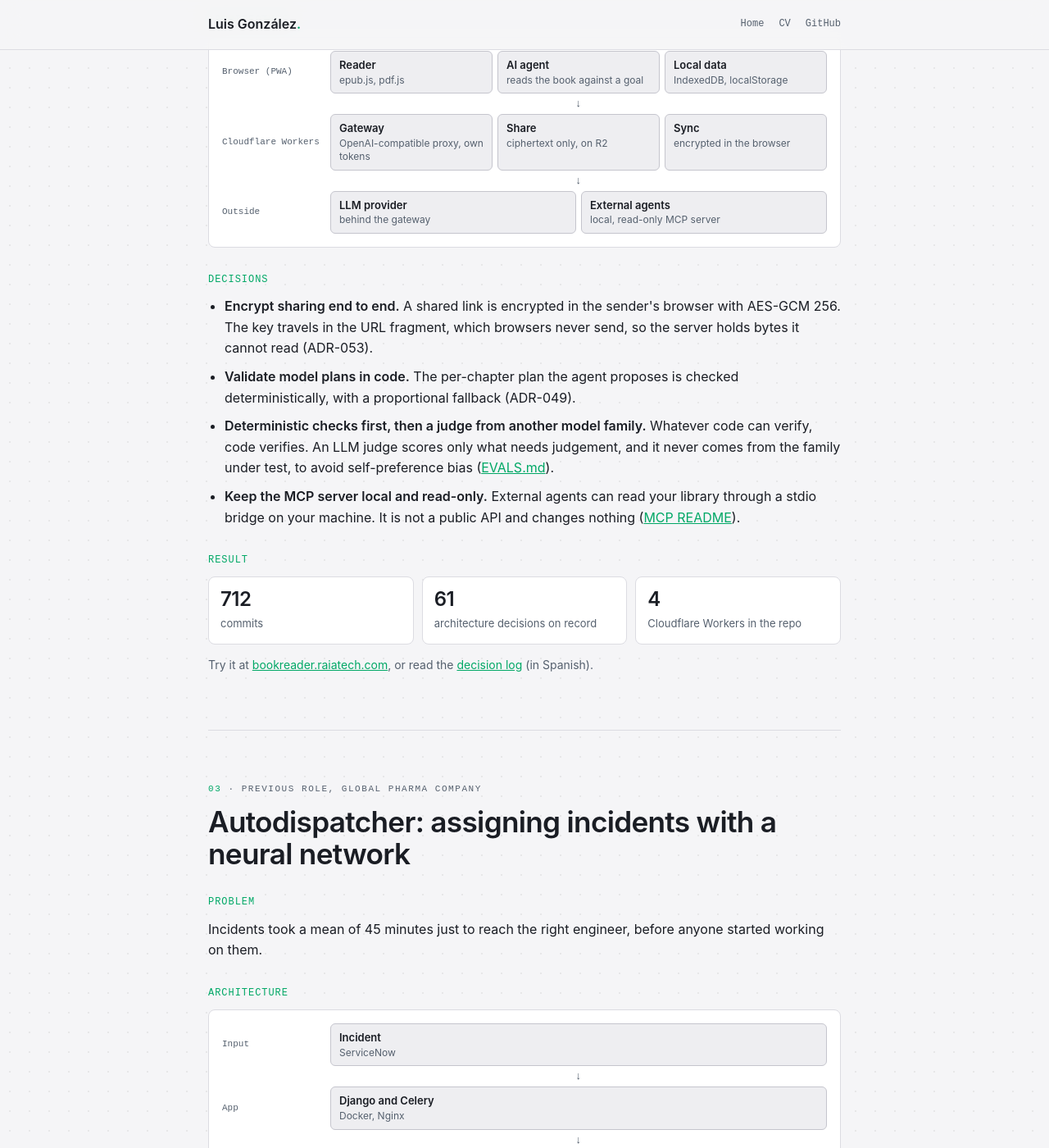
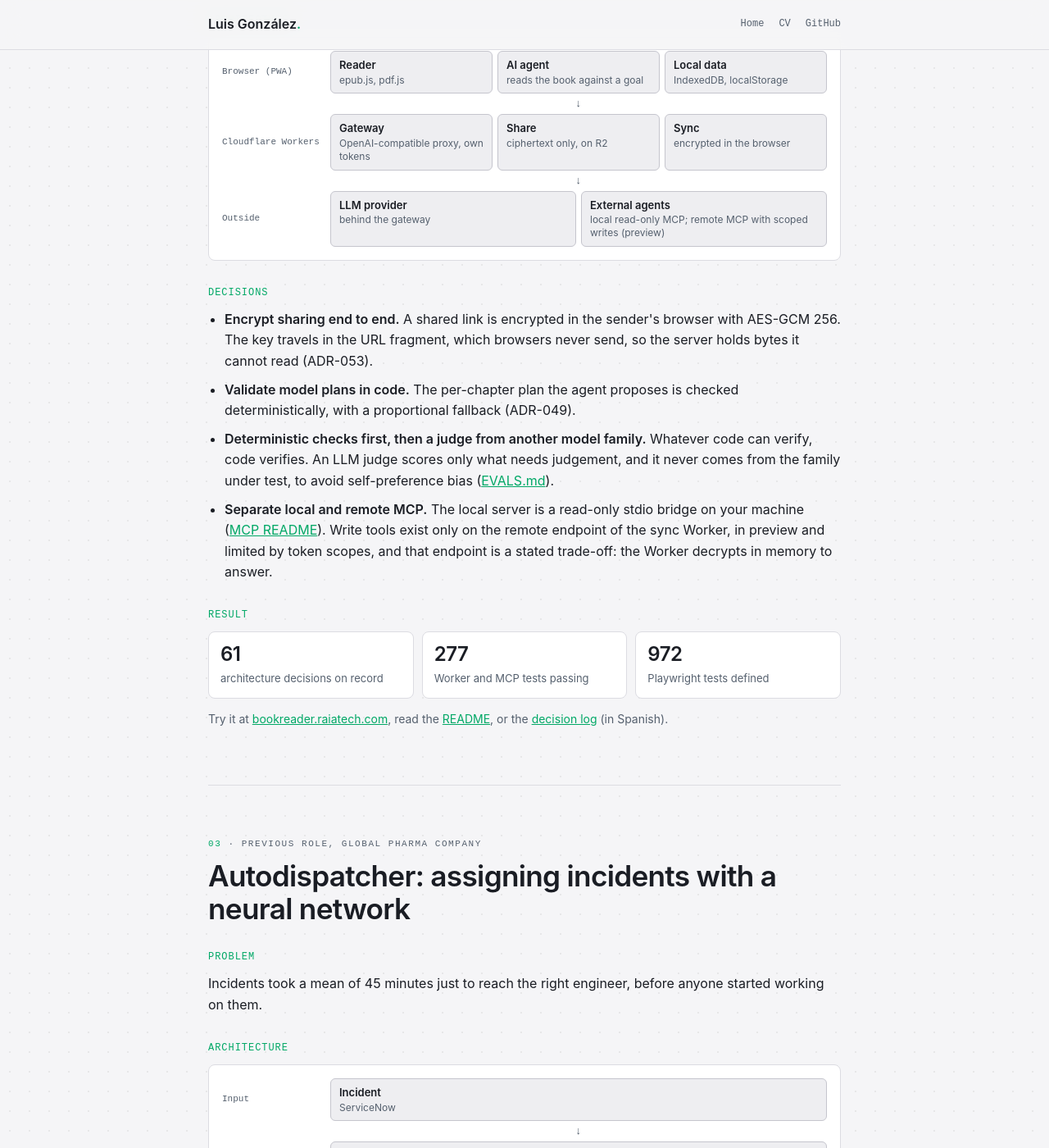
Before and after one commit to iamluisgb/iamluisgb.github.io, a Jekyll site: the page engineering.html, which Jekyll copies as it is, in a window 1280 px wide and 1400 px high, scrolled down 1873 px. Shown: the whole window at 82% size. Built offline with Jekyll 4.4.1, drawn with Linux system fonts in a browser that asks for light colours.

Commit message:
fix(engineering): distingue el MCP local de solo lectura del remoto con escritura
Co-Authored-By: Claude Opus 5.5 <noreply@anthropic.com>

```diff
--- a/assets/home.js
+++ b/assets/home.js
@@ -22,7 +22,7 @@
       "eng.1": "Grafo de conocimiento operativo",
       "eng.1p": "Una ontología sobre sistemas de operaciones en vivo, abierta a agentes de IA por MCP. No almacena datos.",
       "eng.1r": "5.000+ consultas · p50 0,6 s",
-      "eng.2p": "Un agente de lectura que corre en el navegador, con compartir cifrado de extremo a extremo, un servidor MCP de solo lectura y evaluaciones propias.",
+      "eng.2p": "Un agente de lectura que corre en el navegador, con compartir cifrado de extremo a extremo, servidores MCP y evaluaciones propias.",
       "eng.2r": "61 decisiones de arquitectura documentadas",
       "eng.3p": "Una red neuronal, entrenada con 18 meses de tickets, que asigna cada incidente al técnico adecuado.",
       "eng.3r": "de 45 min a menos de 5 min",
--- a/engineering.html
+++ b/engineering.html
@@ -109,17 +109,17 @@
     <h3>Problem</h3>
     <p>A reader that can answer questions about your books normally needs your books on someone's server. I wanted the agent to work with the library staying on the device, and to add server pieces only where a feature could not exist without them.</p>
     <h3>Architecture</h3>
-    <figure class="flow" role="img" aria-label="A browser PWA holds the reader, agent and local data; Cloudflare Workers handle the LLM gateway, encrypted sharing and sync; external agents read through a local MCP server"><div class="capa"><span class="capa-l">Browser (PWA)</span><div class="capa-n"><div class="n"><b>Reader</b><span>epub.js, pdf.js</span></div><div class="n"><b>AI agent</b><span>reads the book against a goal</span></div><div class="n"><b>Local data</b><span>IndexedDB, localStorage</span></div></div></div><div class="arr" aria-hidden="true">↓</div><div class="capa"><span class="capa-l">Cloudflare Workers</span><div class="capa-n"><div class="n"><b>Gateway</b><span>OpenAI-compatible proxy, own tokens</span></div><div class="n"><b>Share</b><span>ciphertext only, on R2</span></div><div class="n"><b>Sync</b><span>encrypted in the browser</span></div></div></div><div class="arr" aria-hidden="true">↓</div><div class="capa"><span class="capa-l">Outside</span><div class="capa-n"><div class="n"><b>LLM provider</b><span>behind the gateway</span></div><div class="n"><b>External agents</b><span>local, read-only MCP server</span></div></div></div></figure>
+    <figure class="flow" role="img" aria-label="A browser PWA holds the reader, agent and local data; Cloudflare Workers handle the LLM gateway, encrypted sharing and sync; external agents read through a local MCP server"><div class="capa"><span class="capa-l">Browser (PWA)</span><div class="capa-n"><div class="n"><b>Reader</b><span>epub.js, pdf.js</span></div><div class="n"><b>AI agent</b><span>reads the book against a goal</span></div><div class="n"><b>Local data</b><span>IndexedDB, localStorage</span></div></div></div><div class="arr" aria-hidden="true">↓</div><div class="capa"><span class="capa-l">Cloudflare Workers</span><div class="capa-n"><div class="n"><b>Gateway</b><span>OpenAI-compatible proxy, own tokens</span></div><div class="n"><b>Share</b><span>ciphertext only, on R2</span></div><div class="n"><b>Sync</b><span>encrypted in the browser</span></div></div></div><div class="arr" aria-hidden="true">↓</div><div class="capa"><span class="capa-l">Outside</span><div class="capa-n"><div class="n"><b>LLM provider</b><span>behind the gateway</span></div><div class="n"><b>External agents</b><span>local read-only MCP; remote MCP with scoped writes (preview)</span></div></div></div></figure>
     <h3>Decisions</h3>
     <ul class="dec">
       <li><b>Encrypt sharing end to end.</b> A shared link is encrypted in the sender's browser with AES-GCM 256. The key travels in the URL fragment, which browsers never send, so the server holds bytes it cannot read (ADR-053).</li>
       <li><b>Validate model plans in code.</b> The per-chapter plan the agent proposes is checked deterministically, with a proportional fallback (ADR-049).</li>
       <li><b>Deterministic checks first, then a judge from another model family.</b> Whatever code can verify, code verifies. An LLM judge scores only what needs judgement, and it never comes from the family under test, to avoid self-preference bias (<a href="https://github.com/iamluisgb/bookreader/blob/main/docs/EVALS.md" target="_blank" rel="noopener">EVALS.md</a>).</li>
-      <li><b>Keep the MCP server local and read-only.</b> External agents can read your library through a stdio bridge on your machine. It is not a public API and changes nothing (<a href="https://github.com/iamluisgb/bookreader/blob/main/mcp/README.md" target="_blank" rel="noopener">MCP README</a>).</li>
+      <li><b>Separate local and remote MCP.</b> The local server is a read-only stdio bridge on your machine (<a href="https://github.com/iamluisgb/bookreader/blob/main/mcp/README.md" target="_blank" rel="noopener">MCP README</a>). Write tools exist only on the remote endpoint of the sync Worker, in preview and limited by token scopes, and that endpoint is a stated trade-off: the Worker decrypts in memory to answer.</li>
     </ul>
     <h3>Result</h3>
-    <div class="res"><div><b>712</b><span>commits</span></div><div><b>61</b><span>architecture decisions on record</span></div><div><b>4</b><span>Cloudflare Workers in the repo</span></div></div>
-    <p class="nota">Try it at <a href="https://bookreader.raiatech.com" target="_blank" rel="noopener">bookreader.raiatech.com</a>, or read the <a href="https://github.com/iamluisgb/bookreader/blob/main/DECISIONS.md" target="_blank" rel="noopener">decision log</a> (in Spanish).</p>
+    <div class="res"><div><b>61</b><span>architecture decisions on record</span></div><div><b>277</b><span>Worker and MCP tests passing</span></div><div><b>972</b><span>Playwright tests defined</span></div></div>
+    <p class="nota">Try it at <a href="https://bookreader.raiatech.com" target="_blank" rel="noopener">bookreader.raiatech.com</a>, read the <a href="https://github.com/iamluisgb/bookreader#readme" target="_blank" rel="noopener">README</a>, or the <a href="https://github.com/iamluisgb/bookreader/blob/main/DECISIONS.md" target="_blank" rel="noopener">decision log</a> (in Spanish).</p>
   </article>
 
   <article id="autodispatcher">
--- a/index.html
+++ b/index.html
@@ -291,7 +291,7 @@
       </div>
       <div class="eng">
         <a class="card rev" href="engineering.html#graph" data-umami-event="web-caso-graph"><h3 data-i18n="eng.1">Operational knowledge graph</h3><p data-i18n="eng.1p">One ontology over live operations systems, exposed to AI agents through MCP. It stores no data.</p><span class="res" data-i18n="eng.1r">5,000+ queries · p50 0.6 s</span></a>
-        <a class="card rev" href="engineering.html#bookreader" data-umami-event="web-caso-bookreader"><h3>Bookreader</h3><p data-i18n="eng.2p">An AI reading agent that runs in the browser, with end-to-end encrypted sharing, a read-only MCP server and its own evals.</p><span class="res" data-i18n="eng.2r">61 architecture decisions on record</span></a>
+        <a class="card rev" href="engineering.html#bookreader" data-umami-event="web-caso-bookreader"><h3>Bookreader</h3><p data-i18n="eng.2p">An AI reading agent that runs in the browser, with end-to-end encrypted sharing, MCP servers and its own evals.</p><span class="res" data-i18n="eng.2r">61 architecture decisions on record</span></a>
         <a class="card rev" href="engineering.html#autodispatcher" data-umami-event="web-caso-autodispatcher"><h3>Autodispatcher</h3><p data-i18n="eng.3p">A neural network, trained on 18 months of tickets, that assigns each incident to the right engineer.</p><span class="res" data-i18n="eng.3r">45 min → under 5 min</span></a>
       </div>
     </div>
@@ -401,7 +401,7 @@
   </div>
 </footer>
 
-<script src="assets/home.js?v=20261105b" defer></script>
+<script src="assets/home.js?v=20261105c" defer></script>
 <script src="assets/github-calendario.js?v=20261105b" defer></script>
 </body>
 </html>
```
